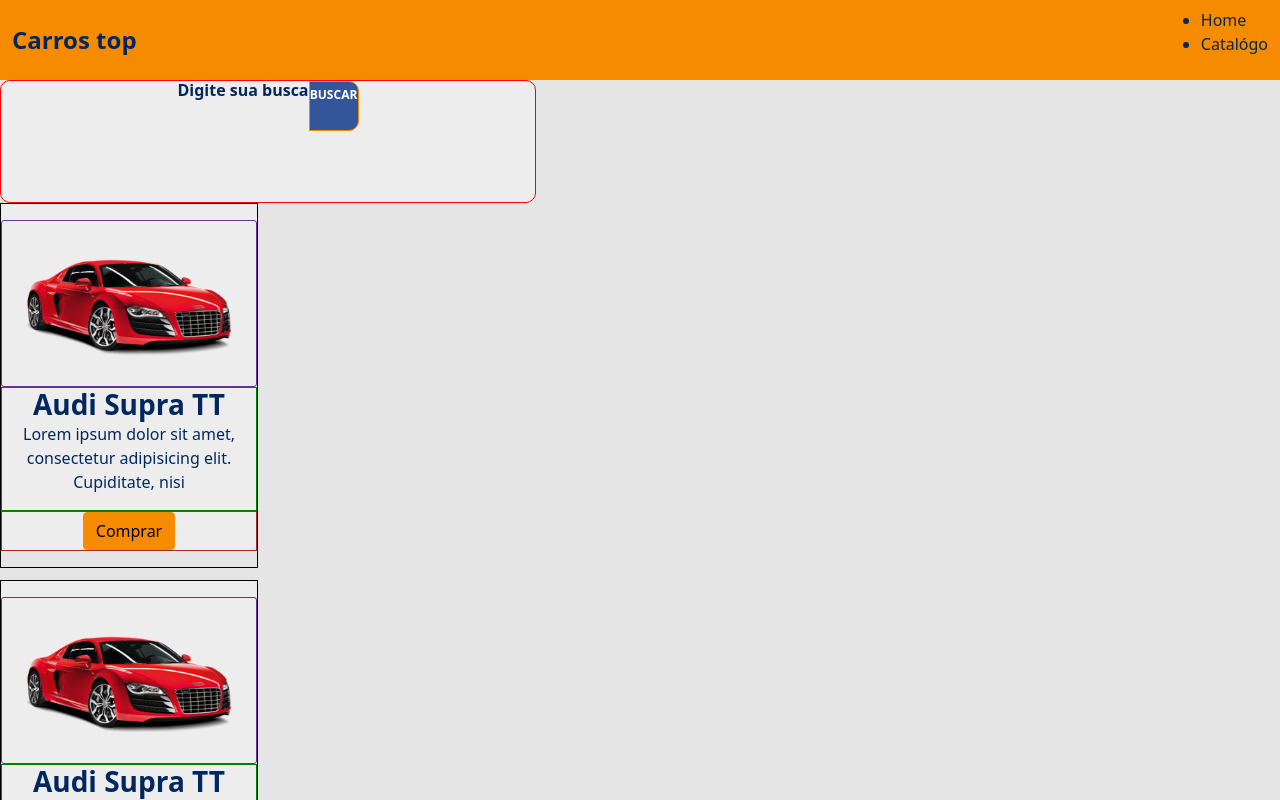
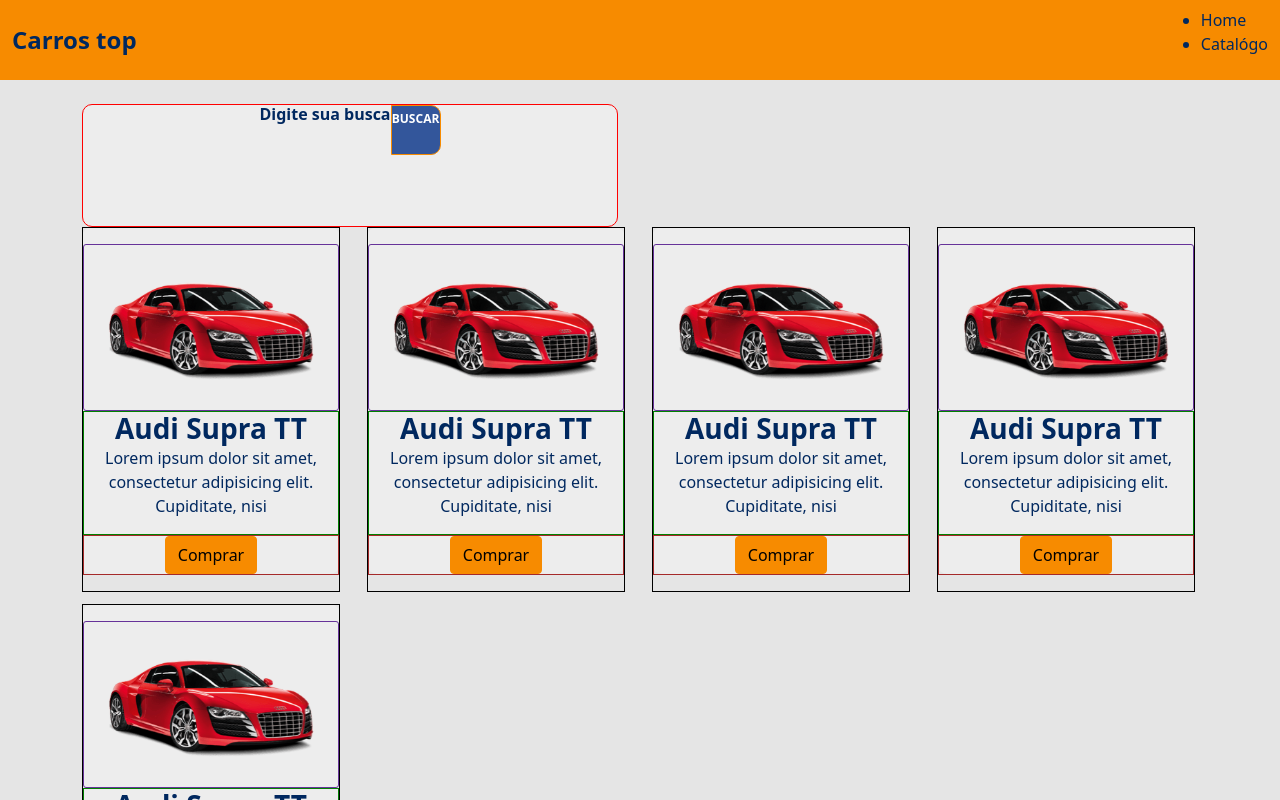
Before and after one commit to Deividwb/DWCatalogCar, a React (Create React App) app in the folder frontweb_catalogcar/: page /products in a window 1280 px wide. Shown: the top 800 px of the page. Built offline with nearby package versions, Linux system fonts and the light colour scheme.

Commit message:
starting css

```diff
--- a/frontweb_catalogcar/src/pages/Catalog/index.tsx
+++ b/frontweb_catalogcar/src/pages/Catalog/index.tsx
@@ -3,17 +3,28 @@
 
 const Catalog = () => {
   return (
-    <div className="">
-      <div>
+    <div className="container my-4">
+
+      <div >
         <ButtonBuscar />
       </div>
-
-      <div>
+      <div className="row">
+      <div className="col-sm-6 col-lg-4 col-xl-3">
+        <ProductCar />
+      </div>
+      <div className="col-sm-6 col-lg-4 col-xl-3">
+        <ProductCar />
+      </div>
+      <div className="col-sm-6 col-lg-4 col-xl-3">
+        <ProductCar />
+      </div>
+      <div className="col-sm-6 col-lg-4 col-xl-3">
+        <ProductCar />
+      </div>
+      <div className="col-sm-6 col-lg-4 col-xl-3">
         <ProductCar />
       </div>
 
-      <div>
-        <ProductCar />
       </div>
     </div>
   );
```
